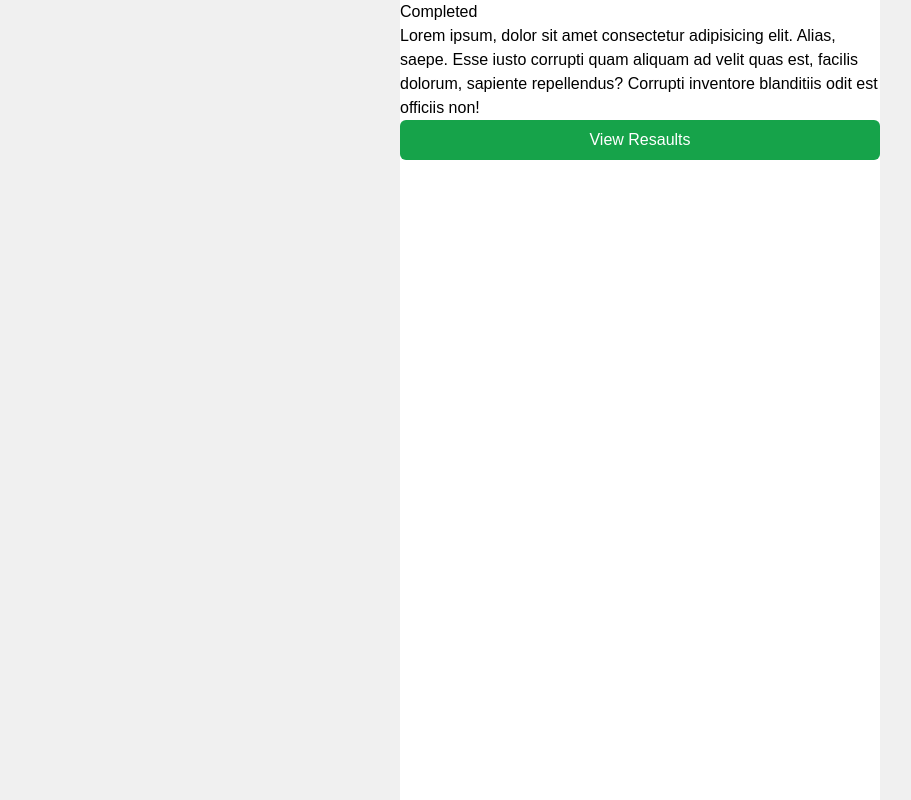
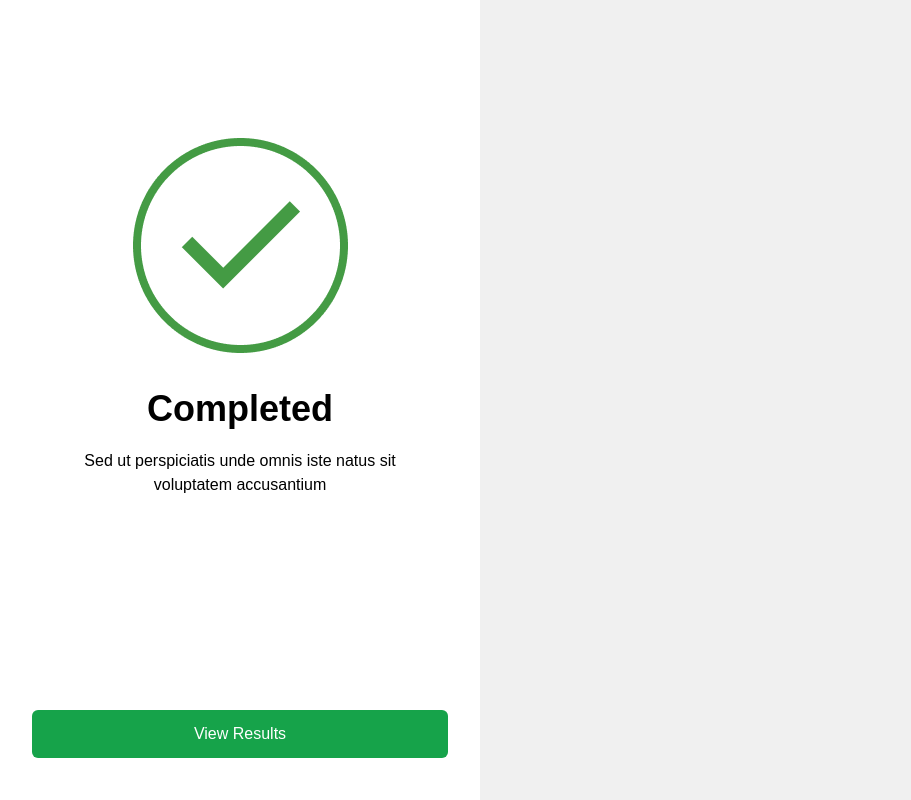
Before and after one commit to marybethsato/uvaro-assess, a React (Create React App) app: page /completeAssessment in a window 1280 px wide. Shown: the whole page, without its empty margins (0-911 px from the left). Built offline with nearby package versions, Linux system fonts and the light colour scheme.

Commit message:
Worked finishing complete assessment page

```diff
--- a/src/components/Layout.tsx
+++ b/src/components/Layout.tsx
@@ -2,8 +2,8 @@ import "../styles/globals.css";
 
 const Layout = ({ children }: { children: React.ReactNode }) => {
   return (
-    <div className="h-[calc(var(--vh)*100)] flex flex-col mx-auto bg-white min-w-[360px] max-w-[480px] overflow-hidden">
-      {children}
+    <div className="h-[calc(var(--vh)*100)] flex flex-col bg-white min-w-[360px] max-w-[480px] overflow-x-hidden overflow-y-scroll snap-y">
+      <div>{children}</div>
     </div>
   );
 };
--- a/src/components/assessment/AnswerList.tsx
+++ b/src/components/assessment/AnswerList.tsx
@@ -11,7 +11,7 @@ export default function AnswerList({
   onSelect,
 }: AnswerListProps) {
   return (
-    <div className="space-y-3 mx-5">
+    <div className="space-y-3">
       {options.map((option, index) => (
         <AnswerItem
           key={index}
--- a/src/components/assessment/Header.tsx
+++ b/src/components/assessment/Header.tsx
@@ -1,8 +1,6 @@
 import { useNavigate } from "react-router-dom";
 
-type Props = {};
-
-export default function Header({}: Props) {
+export default function Header() {
   const navigate = useNavigate();
 
   return (
--- /dev/null
+++ b/src/components/assessment/Note.tsx
@@ -0,0 +1,13 @@
+import React from "react";
+
+export default function Note() {
+  return (
+    <div className="mt-9">
+      <label className="font-semibold text-sm">Notes (optional)</label>
+      <textarea
+        className="w-full h-40 border border-gray-300 p-3 my-3 rounded-md"
+        placeholder="Add a note..."
+      ></textarea>
+    </div>
+  );
+}
--- a/src/components/assessment/Question.tsx
+++ b/src/components/assessment/Question.tsx
@@ -4,6 +4,7 @@ interface QuestionProps {
   category: string;
   question: string;
 }
+
 export default function Question({
   number,
   total,
@@ -11,7 +12,7 @@ export default function Question({
   question,
 }: QuestionProps) {
   return (
-    <div className="p-4 mt-5">
+    <div className="my-5">
       <h4>
         Question {number}/{total}
       </h4>
--- a/src/components/buttons/BaseButton.tsx
+++ b/src/components/buttons/BaseButton.tsx
@@ -10,7 +10,7 @@ interface ButtonProps {
 const BaseButton = ({ children, className = "", ...props }: ButtonProps) => {
   return (
     <button
-      className={`px-4 py-2 rounded-md cursor-pointer disabled:bg-lightGray disabled:cursor-not-allowed ${className}`}
+      className={`px-7 py-3 rounded-md cursor-pointer ${className}`}
       {...props}
     >
       {children}
--- a/src/pages/Assessment.tsx
+++ b/src/pages/Assessment.tsx
@@ -9,6 +9,7 @@ import { useNavigate } from "react-router-dom";
 import BaseButton from "../components/buttons/BaseButton";
 import questionsData from "../sampleData/questions.json";
 import { QuestionType } from "../types/question";
+import Note from "../components/assessment/Note";
 
 const Assessment = () => {
   const [currentQuestionIndex, setCurrentQuestionIndex] = useState(0);
@@ -49,6 +50,7 @@ const Assessment = () => {
   return (
     <Layout>
       <Header />
+      <div className="mx-5 flex flex-col">
         <Question
           number={currentQuestionIndex + 1}
           total={questions.length}
@@ -58,17 +60,20 @@ const Assessment = () => {
         <AnswerList
           options={currentQuestion.answers}
           selected={
-          selectedAnswers.find((item) => item.questionId === currentQuestion.id)
-            ?.answer || null
+            selectedAnswers.find(
+              (item) => item.questionId === currentQuestion.id
+            )?.answer || null
           }
           onSelect={(answer) => handleSelectAnswer(answer)}
         />
-      <BaseButton
-        className="border border-gray-300 font-bold w-24 self-end mx-5 mt-5 hover:bg-gray-100"
+        <Note />
+        <button
+          className="px-4 py-2 border border-gray-300 font-bold hover:bg-gray-100 self-end rounded-md cursor-pointer"
           onClick={handleNext}
         >
-        → Next
-      </BaseButton>
+          → NEXT
+        </button>
+      </div>
     </Layout>
   );
 };
--- a/src/pages/CompleteAssessment.tsx
+++ b/src/pages/CompleteAssessment.tsx
@@ -1,25 +1,35 @@
 import { useNavigate } from "react-router-dom";
 import BaseButton from "../components/buttons/BaseButton";
 import Layout from "../components/Layout";
+import completed from "../images/assessment/completed.png";
 
 export default function CompleteAssessment() {
   const navigate = useNavigate();
 
   return (
     <Layout>
-      <h1 className="">Completed</h1>
-      <p>
-        Lorem ipsum, dolor sit amet consectetur adipisicing elit. Alias, saepe.
-        Esse iusto corrupti quam aliquam ad velit quas est, facilis dolorum,
-        sapiente repellendus? Corrupti inventore blanditiis odit est officiis
-        non!
-      </p>
-      <BaseButton
-        onClick={() => navigate("/")}
-        className="bg-green-600 text-white"
-      >
-        View Resaults
-      </BaseButton>
+      <div className="flex flex-col justify-around items-center mx-8 mb-10 h-screen">
+        <div className="mt-24 w-full">
+          <div className="flex justify-center">
+            <img src={completed} alt="completed" width={215} />
+          </div>
+          <h1 className="font-bold text-4xl mt-9 mb-5 text-center">
+            Completed
+          </h1>
+          <p className="text-center mx-12">
+            Sed ut perspiciatis unde omnis iste natus sit voluptatem accusantium
+          </p>
+        </div>
+
+        <div className="w-full flex mt-32">
+          <BaseButton
+            onClick={() => navigate("/")}
+            className="bg-green-600 hover:bg-green-700 text-white px-8 w-full"
+          >
+            View Results
+          </BaseButton>
+        </div>
+      </div>
     </Layout>
   );
 }
--- a/src/pages/Welcome.tsx
+++ b/src/pages/Welcome.tsx
@@ -4,18 +4,19 @@ import { PrimaryButton } from "../components/buttons/PrimaryButton";
 import welcomeImage from "../images/welcome/welcomePage.jpg";
 import WelcomeInfo from "../components/welcome/welcomeInfo";
 import sectionsData from "../data/sectionsData";
+import { Link } from "react-router-dom";
 
 const Welcome = () => {
   const navigate = useNavigate();
 
   return (
     <Layout>
-      <div className="h-screen overflow-y-scroll snap-y snap-mandatory scroll-smooth">
+      <div className="h-screen snap-mandatory scroll-smooth ">
         <div
           className="bg-cover bg-center text-center text-white py-20 flex flex-col justify-center items-center h-3/4"
           style={{ backgroundImage: `url(${welcomeImage})` }}
         >
-          <div className="mx-20">
+          <div className="mx-16">
             <h1 className="font-bold text-5xl mb-3 leading-tight">
               Discover Your Next Carrer Move
             </h1>
@@ -23,12 +24,15 @@ const Welcome = () => {
               Find out where you stand and uncover your potential for growth.
               Take the first step toward achieving your career goals!
             </p>
-            <PrimaryButton onClick={() => navigate("/assessment")}>
+            <PrimaryButton className="" onClick={() => navigate("/assessment")}>
               Take the Assessment Now!
             </PrimaryButton>
-            <PrimaryButton onClick={() => navigate("/login")}>
-              Log in / Sign up
-            </PrimaryButton>
+            <p>
+              Have an account?{" "}
+              <Link to="/login" className="text-red-500 font-medium">
+                Sign in
+              </Link>
+            </p>
           </div>
         </div>
         <div className="text-center mx-12 my-14">
--- a/src/sampleData/questions.json
+++ b/src/sampleData/questions.json
@@ -14,7 +14,7 @@
   {
     "id": 3,
     "category": "Category 3",
-    "question": "What is your preferred mode of transport?",
+    "question": "What is your preferred mode of transport? What is your preferred mode of transport? What is your preferred mode of transport? What is your preferred mode of transport?",
     "answers": ["Car", "Bicycle", "Bus", "Train"]
   }
 ]
```
Also changed, not shown: src/images/assessment/completed.png (added). Lines whose indentation alone changed are shown as unchanged.
